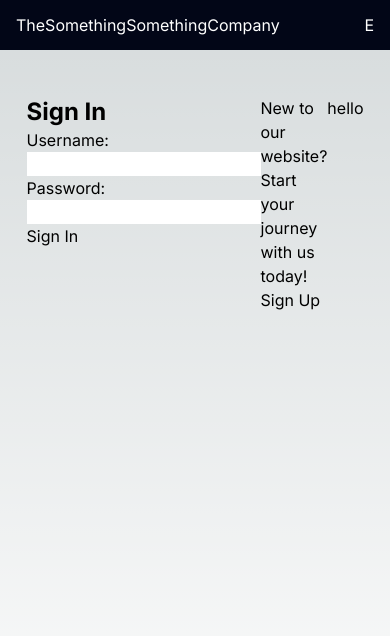
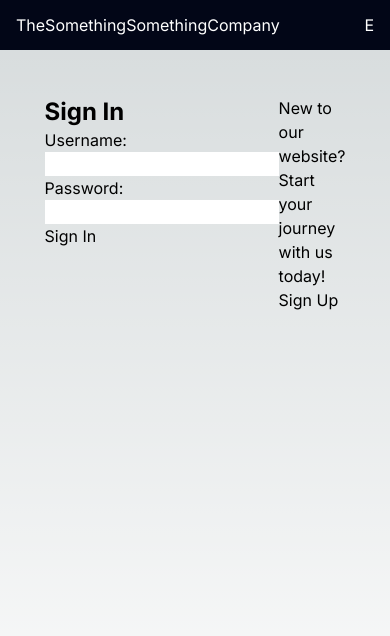
Before and after one commit to TheSomethingSomethingCompany/secret-forest, a Next.js app in the folder app/: page /signin in a window 390 px wide. Shown: the top 636 px of the page. Built offline with nearby package versions, Linux system fonts and the light colour scheme.

Commit message:
fixed navbar logic to work on local storage data. adapted it to responsive layout of desktop and mobile. navbar component needs to be called in every page

```diff
--- a/app/app/components/user-auth/UserAuthentication.tsx
+++ b/app/app/components/user-auth/UserAuthentication.tsx
@@ -31,8 +31,6 @@ export default function UserAuthentication({bool}:{bool:any}) {
         <p>Start your journey with us today!</p>
         <button onClick={() => setShowSignIn(!showSignIn)}>Sign Up</button>
       </div>
-      <Link href="/" onClick={doaction}>hello</Link>
-
     </section>
     </div>
     <Navbar/>
```
